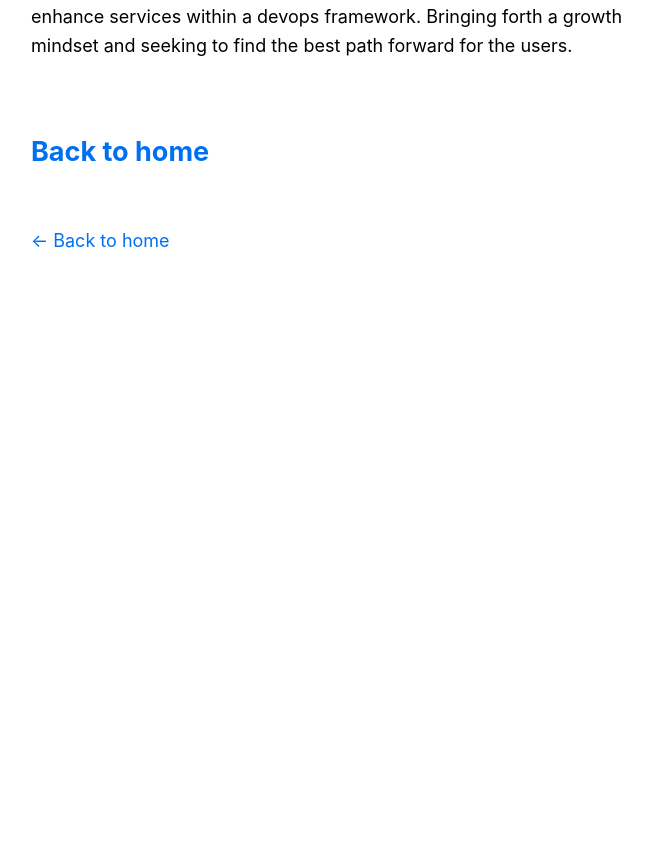
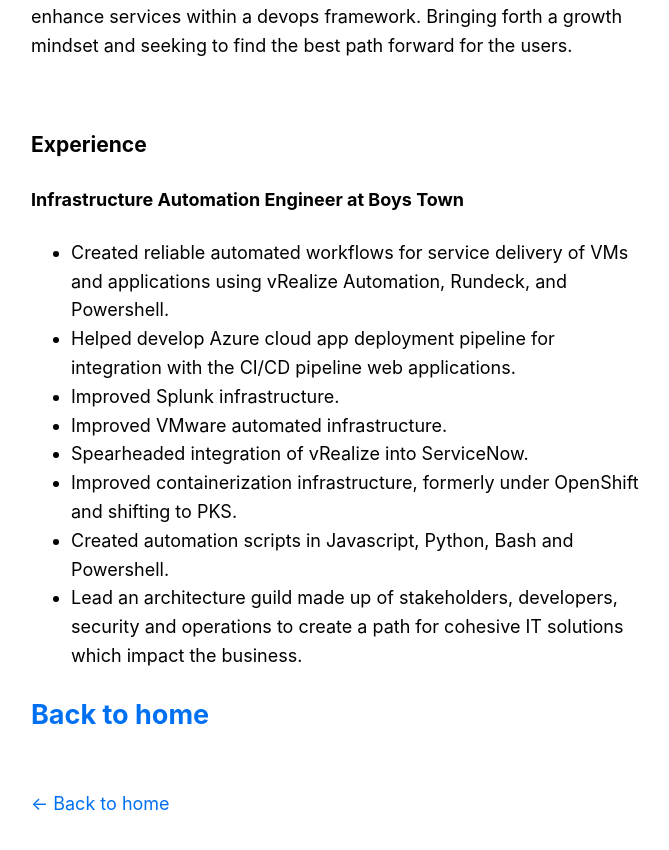
Before and after one commit to partofaplan/lab-nodejs-app, a Next.js app: page /posts/portfolio in a window 1280 px wide. Shown: the part 624-1474 px from the top of the page, without its empty margins (303-972 px from the left). Before the commit the page ends 988 px from the top, so only its background shows below. Built offline with nearby package versions, Linux system fonts and the light colour scheme.

Commit message:
Added unordered list

```diff
--- a/pages/posts/portfolio.js
+++ b/pages/posts/portfolio.js
@@ -42,6 +42,17 @@
          <h3>Profile</h3>
          <p>Experienced and reliable IT professional with over six years of experience working in a wide-range of enterprises to ensure the optimal performance of their application systems using automation and cloud technologies. Adept in providing solutions to improve and enhance services within a devops framework. Bringing forth a growth mindset and seeking to find the best path forward for the users.</p>
          <br />
+         <h3>Experience</h3>
+         <h4>Infrastructure Automation Engineer at Boys Town</h4>
+              <p><ul><li>Created reliable automated workflows for service delivery of VMs and applications using vRealize Automation, Rundeck, and Powershell.</li>
+              <li>Helped develop Azure cloud app deployment pipeline for integration with the CI/CD pipeline web applications.</li>
+              <li>Improved Splunk infrastructure.</li>
+              <li>Improved VMware automated infrastructure.</li>
+              <li>Spearheaded integration of vRealize into ServiceNow.</li>
+              <li>Improved containerization infrastructure, formerly under OpenShift and shifting to PKS.</li>
+              <li>Created automation scripts in Javascript, Python, Bash and Powershell.</li>
+              <li>Lead an architecture guild made up of stakeholders, developers, security and operations to create a path for cohesive IT solutions which impact the business.</li>
+              </ul></p>
 
        </motion.div>
        <h2>
```
